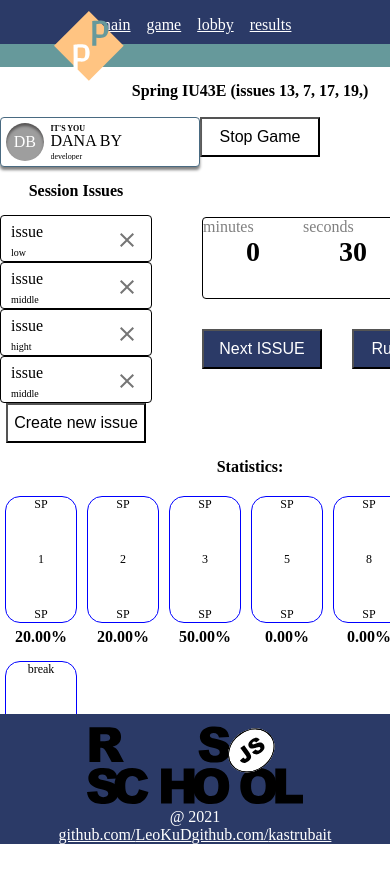
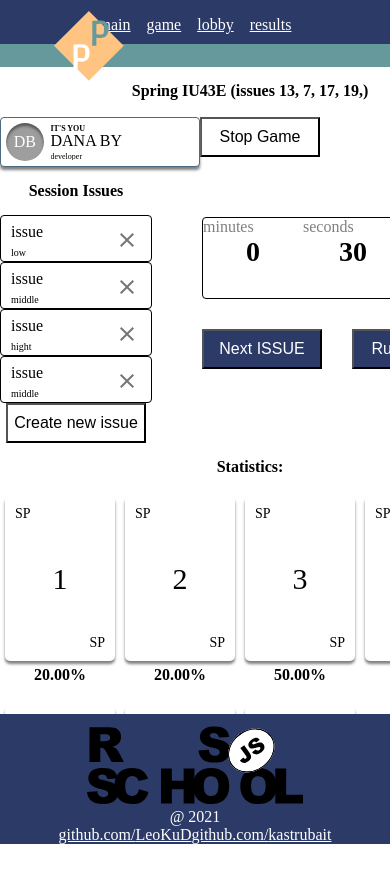
Before and after one commit to LeoKuD/planning-poker, a React (Create React App) app in the folder client/: page /game in a window 390 px wide. Built offline with nearby package versions, Linux system fonts and the light colour scheme; no server answers; grey boxes are pictures that could not be loaded; a web font is replaced by a local one.

Commit message:
refactor: card component styles

```diff
--- a/client/src/components/Card/index.module.scss
+++ b/client/src/components/Card/index.module.scss
@@ -1,57 +1,76 @@
+@import '../../shared/styles/varibles';
+
 .card, .card_selected{
     display: flex;
     flex-direction: column;
     justify-content: space-between;
-    width: 110px;
-    height: 180px;
-    margin: 5px;
-    border: 1px solid blue;
-    border-radius: 15px;
+    width: 130px;
+    height: 200px;
+    font-size: 18px;
+    margin: $margin-xs;
+    box-shadow: $shadow-a;
+    border-radius: $border-radius-m;
+
+    p{
+        margin: $margin-s;
+    }
+}
+
+.shortName_top{
+    display: flex;
+    justify-content: space-between;
+}
+
+.shortName_bottom{
+    margin-left: auto;
+}
+
+.cardScore{
+    font-size: 45px;
+
+    img{
+        width: 60px;
+    }
 }
 
 .card_selected{
     background-color: rgba(60, 233, 17, 0.3);
 }
 
-.pencil{
-    cursor: pointer;
-}
-
 .input{
     width: 50px;
-    border: 1px solid rgb(0, 4, 255);
-    border-radius: 10px;
+    border: $border-width $border-style $color-space-cadet;
+    border-radius: $border-radius-m;
     outline: none;
 }
 
+.error{
+    font-size: 12px;
+    color: $color-error;
+}
 
 @media (max-width: 1000px) {
     .card, .card_selected{
-        width: 70px;
-        height: 125px;
-        margin: 5px;
-        border: 1px solid blue;
-        border-radius: 15px;
-        font-size: 12px;
+        width: 110px;
+        height: 165px;
+        font-size: 14px;
     }
 
-    .card_selected{
-        background-color: rgba(60, 233, 17, 0.3);
+    .cardScore{
+        font-size: 30px;
+
+        img{
+            width: 45px;
+        }
     }
 
     .pencil{
-        cursor: pointer;
-        font-size: 10px;
-        width: 30px;
-        height: 30px;
+        width: 35px;
+        height: 35px;
     }
 
-    .input{
-        width: 50px;
-        height: 12px;
-        border: 1px solid rgb(0, 4, 255);
-        border-radius: 10px;
-        outline: none;
+    .error{
+        font-size: 10px;
     }
 
   }
--- a/client/src/components/Card/index.tsx
+++ b/client/src/components/Card/index.tsx
@@ -1,11 +1,14 @@
 import React, { FC, useState } from 'react';
 import { useForm } from 'react-hook-form';
+import EditIcon from '@material-ui/icons/Edit';
+import { IconButton } from '@material-ui/core';
+import coffeIcon from 'assets/icons/coffee.svg';
 import style from './index.module.scss';
 
 type CardProps = {
   edit?: boolean,
   cardScore: number | null,
-  shortName: string,
+  shortName: string | null,
   onClick?: () => void,
   isCardSelected?: boolean
 }
@@ -35,12 +38,12 @@ const Card: FC<CardProps> = ({
     }
     if (onClick) {
       onClick();
-      // onClick invokes a function that sends a card which was selected by player.
+      // onClick invokes a function that sends a card which was selected by player. (game mode)
     }
   };
 
   return (
-    <div
+    <main
       role="none"
       className={isCardSelected ? style.card_selected : style.card}
       onClick={onCardClick}
@@ -50,15 +53,16 @@ const Card: FC<CardProps> = ({
         if edit is true, that means we are in settings component and we can change value of a card.
       */}
       <div className={style.shortName_top}>
+
         <p>{cardScore ? shortName : 'break'}</p>
+
         {edit && (
-        <button
-          type="button"
+        <IconButton
           className={style.pencil}
           onClick={() => { setShowInput((prevState: boolean) => !prevState); }}
         >
-          Pencil icon
-        </button>
+          <EditIcon />
+        </IconButton>
         ) }
       </div>
 
@@ -67,8 +71,11 @@ const Card: FC<CardProps> = ({
         else, an icon of a coffe cup is rendered.
       */}
       <div className={style.cardScore}>
-        {cardScore || 'coffee icon'}
+
+        {showInput || cardScore || <img src={coffeIcon} alt="break" />}
+
         {showInput && (
+          <>
             <form onSubmit={onSubmit}>
               <input
                 className={style.input}
@@ -77,17 +84,21 @@ const Card: FC<CardProps> = ({
                 {...register('cardScore', {
                   maxLength: {
                     value: 2,
-                message: 'must be less than 100',
+                    message: 'from 1 - 100',
                   },
                 })}
               />
-          <div className={style.error}>{errors.cardScore?.message}</div>
             </form>
+            <p className={style.error}>{errors.cardScore?.message}</p>
+          </>
         )}
       </div>
 
-      <div className={style.shortName_bottom}>{cardScore ? shortName : 'break'}</div>
+      <div className={style.shortName_bottom}>
+        <p>{cardScore ? shortName : 'break'}</p>
       </div>
+
+    </main>
   );
 };
 
```
Also changed, not shown: client/src/assets/icons/coffee.svg (added). Lines whose indentation alone changed are shown as unchanged.
